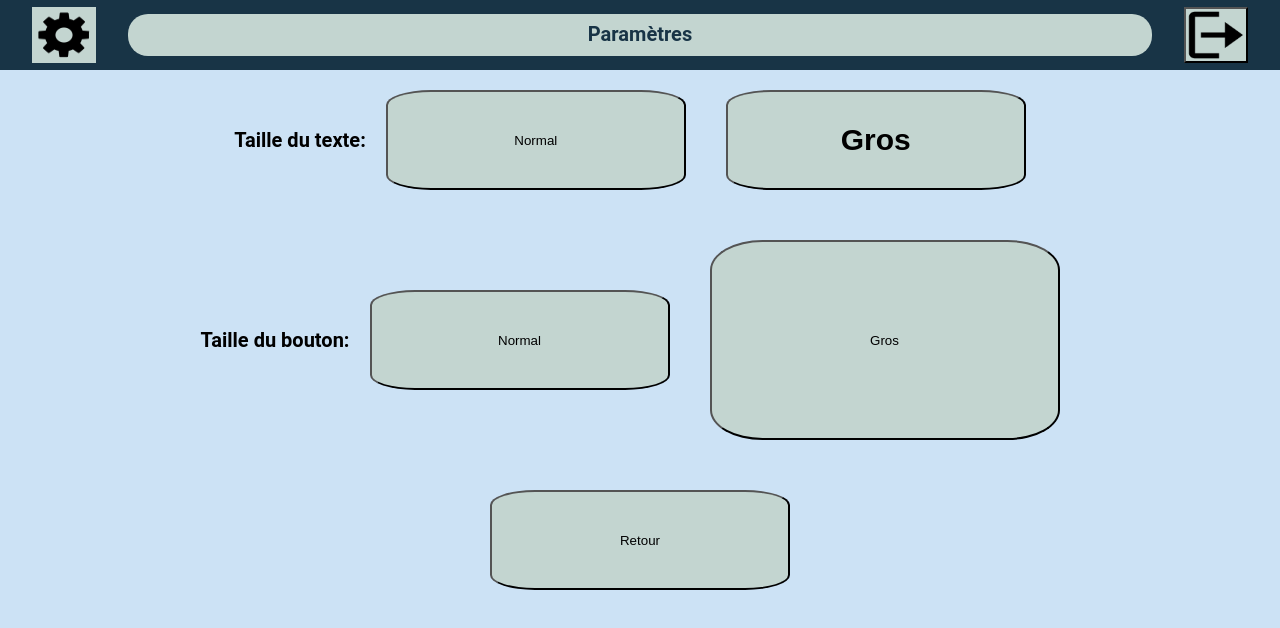
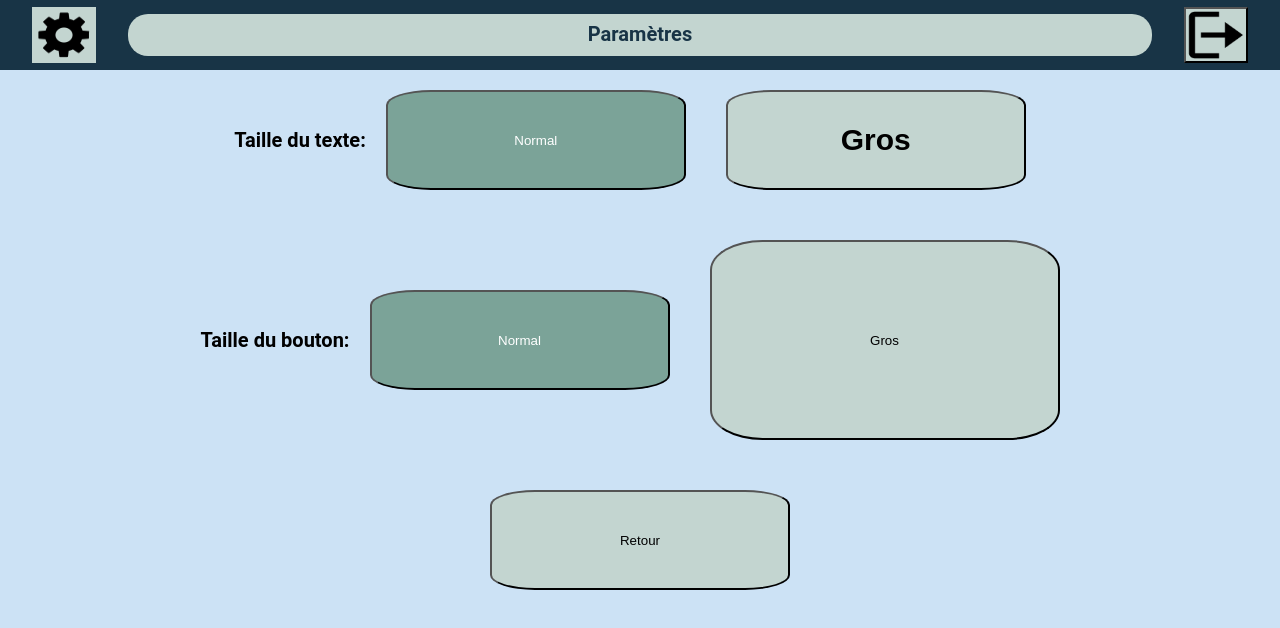
Before and after one commit to 2019-2020-ps6/2022-2023-ps6-poly-esprit, an Angular app in the folder front-end/: page /parametre in a window 1280 px wide. Shown: the top 628 px of the page. Built offline with nearby package versions, Linux system fonts and the light colour scheme.

Commit message:
return button get you back from where you comes

```diff
--- a/front-end/src/app/game-answer-component/game-answer-component.component.html
+++ b/front-end/src/app/game-answer-component/game-answer-component.component.html
@@ -1,3 +1,3 @@
 <div *ngIf="answer">
-  <button [ngClass]="{'selected':isSelected}" class="buttonAnswer"  (click)="select(answer.value)">{{answer.value}}</button>
+  <button [ngStyle]="{'background-color': getButtonColor(), 'color':getFontColor()}" class="buttonAnswer"  (click)="select(answer.value)">{{answer.value}}</button>
 </div>
--- a/front-end/src/app/game-answer-component/game-answer-component.component.scss
+++ b/front-end/src/app/game-answer-component/game-answer-component.component.scss
@@ -1,13 +1,8 @@
-.selected{
-  background-color: #7BA398 !important;
-  color:white;
 
-}
 .buttonAnswer{
   border-radius: 15%;
   width: 300px;
   height: 100px;
-  background-color: #C3D5D0;
 }
 .buttonAnswer:hover {
   transform: scale(1.5);
--- a/front-end/src/app/game-answer-component/game-answer-component.component.ts
+++ b/front-end/src/app/game-answer-component/game-answer-component.component.ts
@@ -16,4 +16,18 @@ export class GameAnswerComponentComponent {
     this.isSelected=true
     this.selected.emit(value)
   }
+
+  getButtonColor() {
+    if(this.isSelected){
+      return "#7BA398";
+    }
+    return "#C3D5D0";
+  }
+
+  getFontColor() {
+    if(this.isSelected){
+      return "white";
+    }
+    return "black";
+  }
 }
--- a/front-end/src/app/header/header.component.ts
+++ b/front-end/src/app/header/header.component.ts
@@ -1,4 +1,5 @@
 import {Component, Input} from '@angular/core';
+
 
 @Component({
   selector: 'app-header',
@@ -8,4 +9,9 @@ import {Component, Input} from '@angular/core';
 export class HeaderComponent {
   @Input() title?: string;
 
+
+
+
+
+
 }
--- a/front-end/src/app/parameter-page/parameter-page.component.html
+++ b/front-end/src/app/parameter-page/parameter-page.component.html
@@ -2,18 +2,18 @@
 <div class="page">
   <div class="ligne">
     <p class="texte">Taille du texte:</p>
-    <button class="tailleTexteNormal">Normal</button>
-    <button class="tailleTexteGros">Gros</button>
+    <button class="tailleTexteNormal" [ngClass]="{'selected': isTextNormalSelected}" (click)="selectText('normal')">{{texteNormal}}Normal</button>
+    <button class="tailleTexteGros" [ngClass]="{'selected': isTextGrosSelected}" (click)="selectText('gros')">{{texteGros}}Gros</button>
   </div>
 
   <div class="ligne">
     <p class="texte">Taille du bouton:</p>
-    <button class="tailleBoutonNormal">Normal</button>
-    <button class="tailleBoutonGros">Gros</button>
+    <button class="tailleBoutonNormal" [ngClass]="{'selected': isButtonNormalSelected}" (click)="selectButton('normal')">{{boutonNormal}}Normal</button>
+    <button class="tailleBoutonGros" [ngClass]="{'selected': isButtonGrosSelected}" (click)="selectButton('gros')">{{boutonGros}}Gros</button>
   </div>
 
   <div class="ligne">
-    <button class="retour">
+    <button class="retour" (click)="goBack()">
       Retour
     </button>
   </div>
--- a/front-end/src/app/parameter-page/parameter-page.component.scss
+++ b/front-end/src/app/parameter-page/parameter-page.component.scss
@@ -48,3 +48,7 @@
   font-weight: bold;
   font-family: 'Roboto', sans-serif;
 }
+.selected{
+  background-color: #7BA398 !important;
+  color:white;
+}
--- a/front-end/src/app/parameter-page/parameter-page.component.ts
+++ b/front-end/src/app/parameter-page/parameter-page.component.ts
@@ -1,4 +1,5 @@
-import { Component } from '@angular/core';
+import {Component, EventEmitter, Input, Output} from '@angular/core';
+import { Location } from '@angular/common';
 
 @Component({
   selector: 'app-parameter-page',
@@ -7,5 +8,40 @@ import { Component } from '@angular/core';
 })
 export class ParameterPageComponent {
   title = 'Paramètres';
+  texteNormal = "";
+  texteGros = "";
+  boutonNormal = "";
+  boutonGros = "";
 
+  isTextNormalSelected = true;
+  isTextGrosSelected = false;
+  isButtonNormalSelected = true;
+  isButtonGrosSelected = false;
+
+  public selectText(value: string) {
+    if (value === 'normal') {
+      this.isTextNormalSelected = true;
+      this.isTextGrosSelected = false;
+    } else {
+      this.isTextNormalSelected = false;
+      this.isTextGrosSelected = true;
+    }
+  }
+
+  public selectButton(value: string) {
+    if (value === 'normal') {
+      this.isButtonNormalSelected = true;
+      this.isButtonGrosSelected = false;
+    } else {
+      this.isButtonNormalSelected = false;
+      this.isButtonGrosSelected = true;
+    }
+  }
+
+  constructor(private location: Location) {
+  }
+
+  goBack() {
+    this.location.back();
+  }
 }
```
